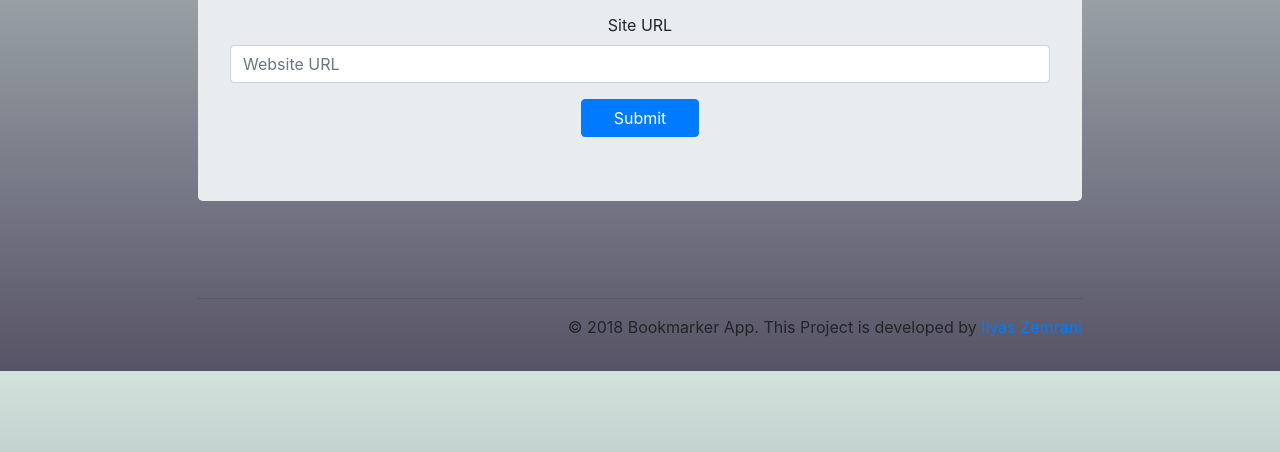
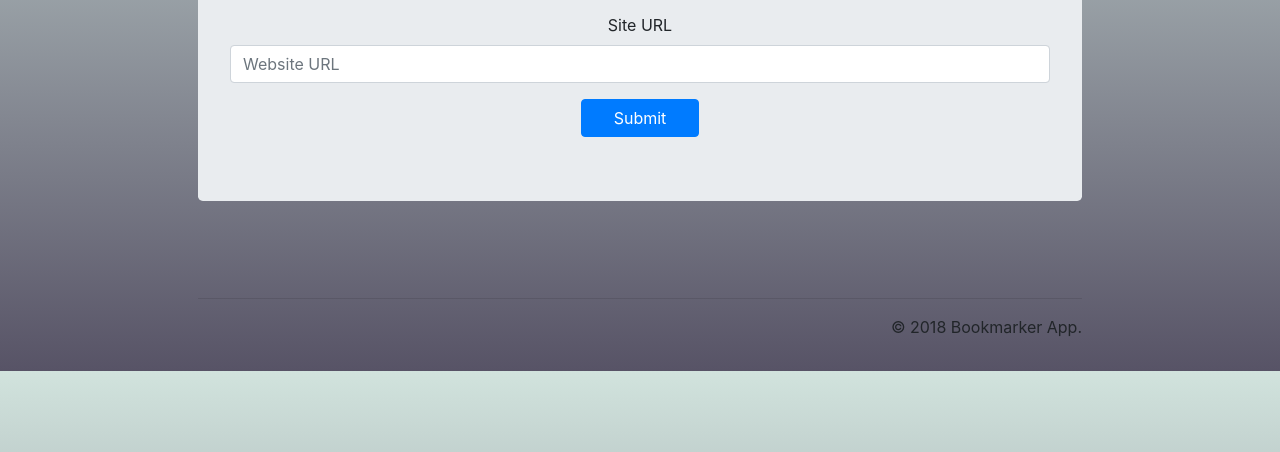
Before and after one commit to ilyaszm/Bookmarker-Web-Application, a plain HTML site: page index.html in a window 1280 px wide. Shown: the part 330-782 px from the top of the page. Drawn offline with nearby package versions, Linux system fonts and the light colour scheme.

Commit message:
Update index.html

```diff
--- a/index.html
+++ b/index.html
@@ -47,7 +47,7 @@
 
     <footer class="container">
         <hr>
-        <p>&copy; 2018 Bookmarker App. This Project is developed by <a href="https://github.com/ilyaszm">Ilyas Zemrani</a></p>
+        <p>&copy; 2018 Bookmarker App.</p>
     </footer>
 
     <script src="https://code.jquery.com/jquery-3.3.1.min.js"></script>
```
